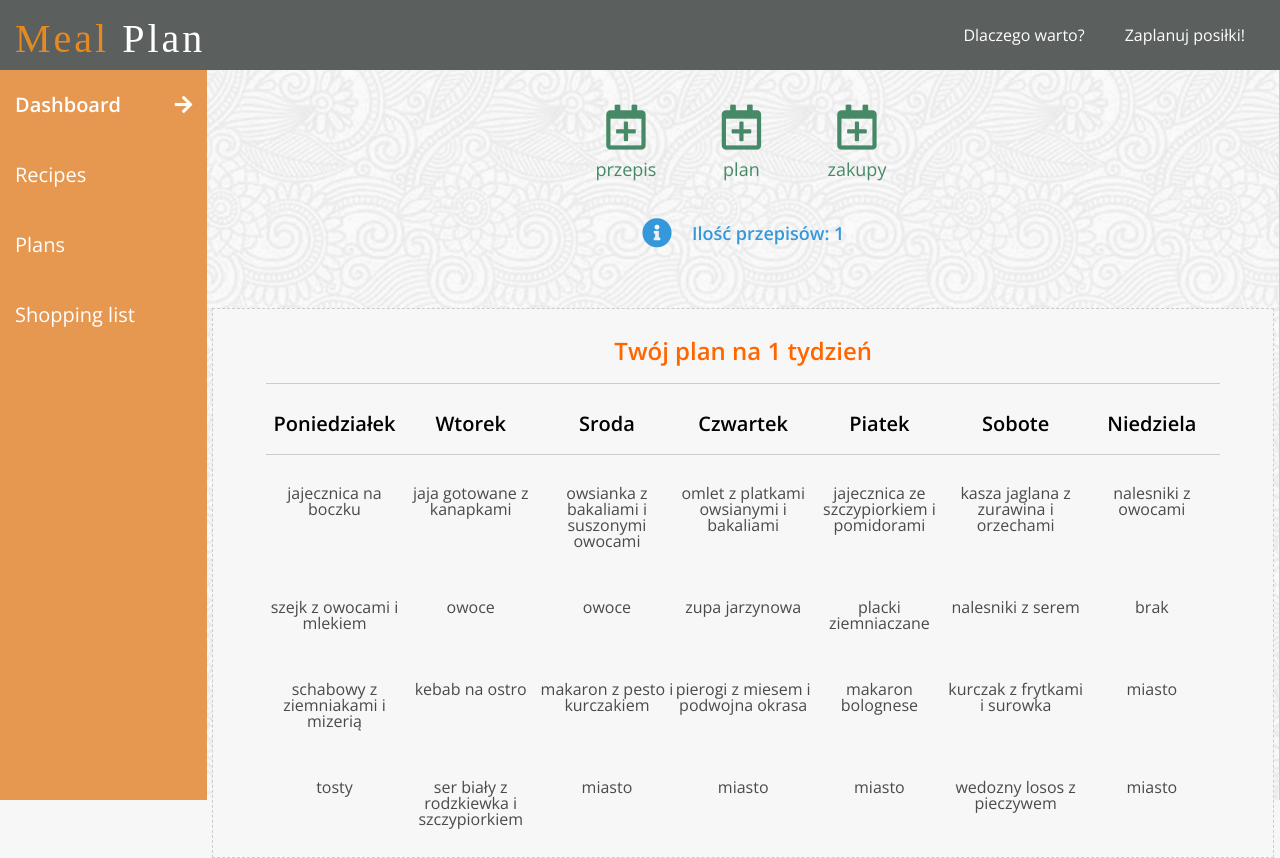
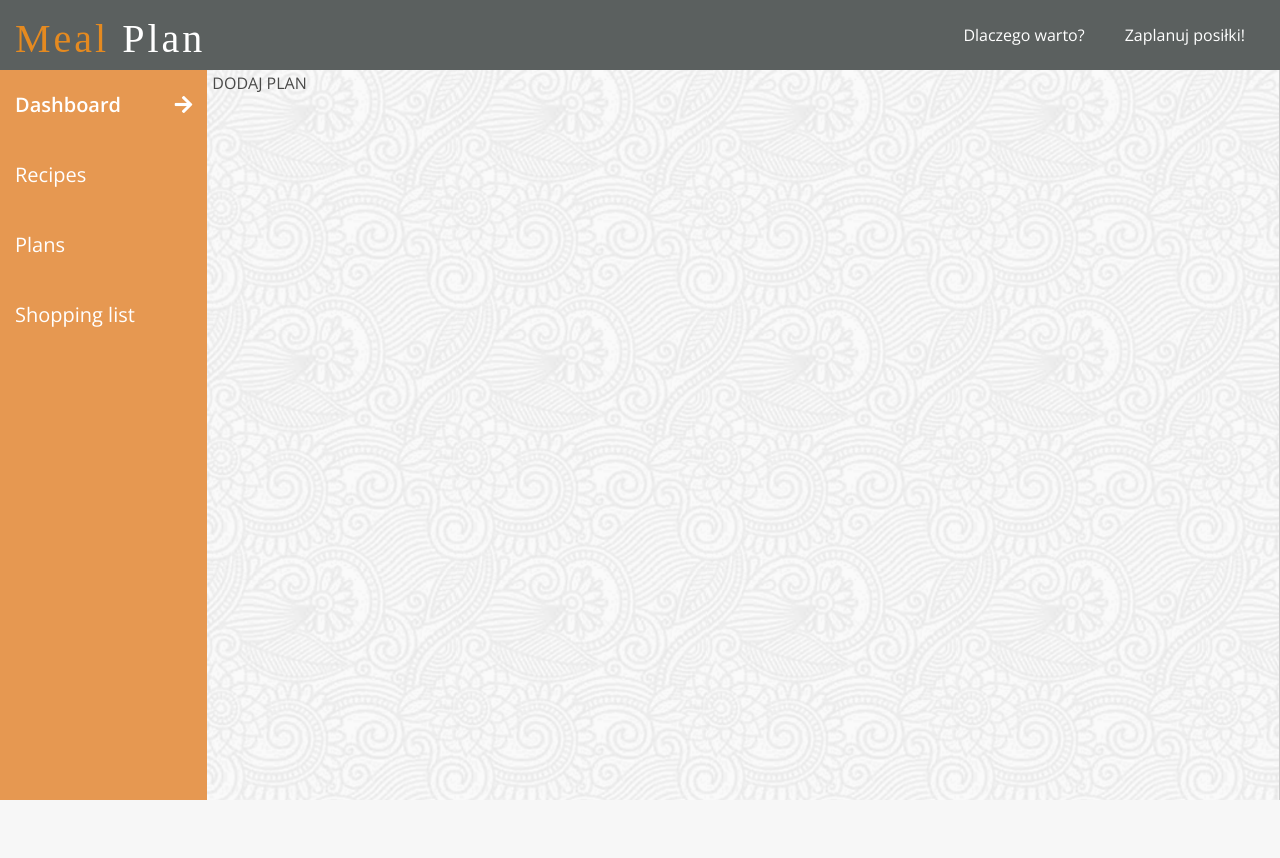
Before and after one commit to kj-ninja/meal-plan, a React (Create React App) app: page /dashboard/add-schedule in a window 1280 px wide. After the commit the page ends 800 px from the top, so only its background shows below. Built offline with nearby package versions, Linux system fonts and the light colour scheme; a web font is replaced by a local one.

Commit message:
add routing to dashboard container

```diff
--- /dev/null
+++ b/src/components/AddRecipe/AddRecipe.js
@@ -0,0 +1,11 @@
+import React from 'react';
+
+const AddRecipe = () => {
+    return (
+        <div>
+            DODAJ PRZEPIS
+        </div>
+    );
+};
+
+export default AddRecipe;
--- /dev/null
+++ b/src/components/AddSchedule/AddSchedule.js
@@ -0,0 +1,11 @@
+import React from 'react';
+
+const AddSchedule = () => {
+    return (
+        <div>
+            DODAJ PLAN
+        </div>
+    );
+};
+
+export default AddSchedule;
--- a/src/components/Plan/Plan.js
+++ b/src/components/Plan/Plan.js
@@ -1,9 +1,13 @@
 import React from 'react';
 import './Plan.scss';
+import useWindowWidth from '../../functions/customHooks/useWindowWidth';
+
 import PlanMealsMobileView from "./PlanMealsMobileView/PlanMealsMobileView";
 import PlanMealsDesktopView from "./PlanMealsDesktopView/PlanMealsDesktopView";
 
 const Plan = () => {
+    const width = useWindowWidth();
+
     return (
         <section className="plan">
             <div className="plan__container">
@@ -11,8 +15,7 @@
                     <div className="col-7 plan__header">Twój plan na <span id="week-number">1</span> tydzień</div>
                 </div>
 
-                {/*<PlanMealsMobileView/>*/}
-                <PlanMealsDesktopView/>
+                {width < 899 ? <PlanMealsMobileView/> : <PlanMealsDesktopView/>}
 
             </div>
             {/*<a className="previousPlan"><i className="fas fa-angle-double-left"/><span*/}
--- a/src/containers/Dashboard/Dashboard.js
+++ b/src/containers/Dashboard/Dashboard.js
@@ -1,10 +1,19 @@
 import React from 'react';
-import {NavLink} from 'react-router-dom';
+import {Route, NavLink} from 'react-router-dom';
 import './Dashboard.scss';
 import Widgets from "./Widgets/Widgets";
 import Plan from "../../components/Plan/Plan";
+import AddRecipe from "../../components/AddRecipe/AddRecipe";
+import AddSchedule from "../../components/AddSchedule/AddSchedule";
 
-const Dashboard = () => {
+const Dashboard = (props) => {
+    const handleAddRecipe = () => {
+        props.history.push('dashboard/add-recipe');
+    };
+    const handleAddSchedule = () => {
+        props.history.push('dashboard/add-schedule');
+    };
+
     return (
         <section className="dashboard">
             <aside className="dashboard__panel">
@@ -16,8 +25,10 @@
                 </ul>
             </aside>
             <div className="dashboard__container">
-                <Widgets/>
-                <Plan/>
+                <Route exact path="/dashboard" render={() => <Widgets addRecipe={handleAddRecipe} addSchedule={handleAddSchedule}/>}/>
+                <Route exact path="/dashboard" component={Plan}/>
+                <Route exact path="/dashboard/add-recipe" component={AddRecipe}/>
+                <Route exact path="/dashboard/add-schedule" component={AddSchedule}/>
             </div>
         </section>
     );
--- a/src/containers/Dashboard/Widgets/Widgets.js
+++ b/src/containers/Dashboard/Widgets/Widgets.js
@@ -1,15 +1,16 @@
 import React from 'react';
+// import {withRouter} from 'react-router-dom';
 import './Widgets.scss';
 
-const Widgets = () => {
+const Widgets = (props) => {
     return (
         <>
             <div className="dashboard__buttons">
-                <div className="dashboard__buttons-item">
+                <div className="dashboard__buttons-item" onClick={props.addRecipe}>
                     <i className="far fa-calendar-plus"/>
                     <span>przepis</span>
                 </div>
-                <div className="dashboard__buttons-item">
+                <div className="dashboard__buttons-item" onClick={props.addSchedule}>
                     <i className="far fa-calendar-plus"/>
                     <span>plan</span>
                 </div>
--- a/src/containers/Dashboard/Widgets/Widgets.scss
+++ b/src/containers/Dashboard/Widgets/Widgets.scss
@@ -10,6 +10,7 @@
     flex-direction: column;
     align-items: center;
     color: $success-color;
+    cursor: pointer;
     i {
       font-size: 45px;
       margin-bottom: 10px;
--- /dev/null
+++ b/src/functions/customHooks/useWindowWidth.js
@@ -0,0 +1,17 @@
+import {useEffect, useState} from "react";
+
+export default function useWindowWidth() {
+    const [width, setWidth] = useState(window.innerWidth);
+    useEffect(()=> {
+        const handleResize = () => {
+            setWidth(window.innerWidth);
+        };
+        window.addEventListener('resize', handleResize);
+
+        return () => {
+            window.removeEventListener('resize', handleResize)
+        }
+    })
+
+    return width;
+}
```
Also changed, not shown: src/components/AddRecipe/AddRecipe.scss (added), src/components/AddSchedule/AddSchedule.scss (added).
